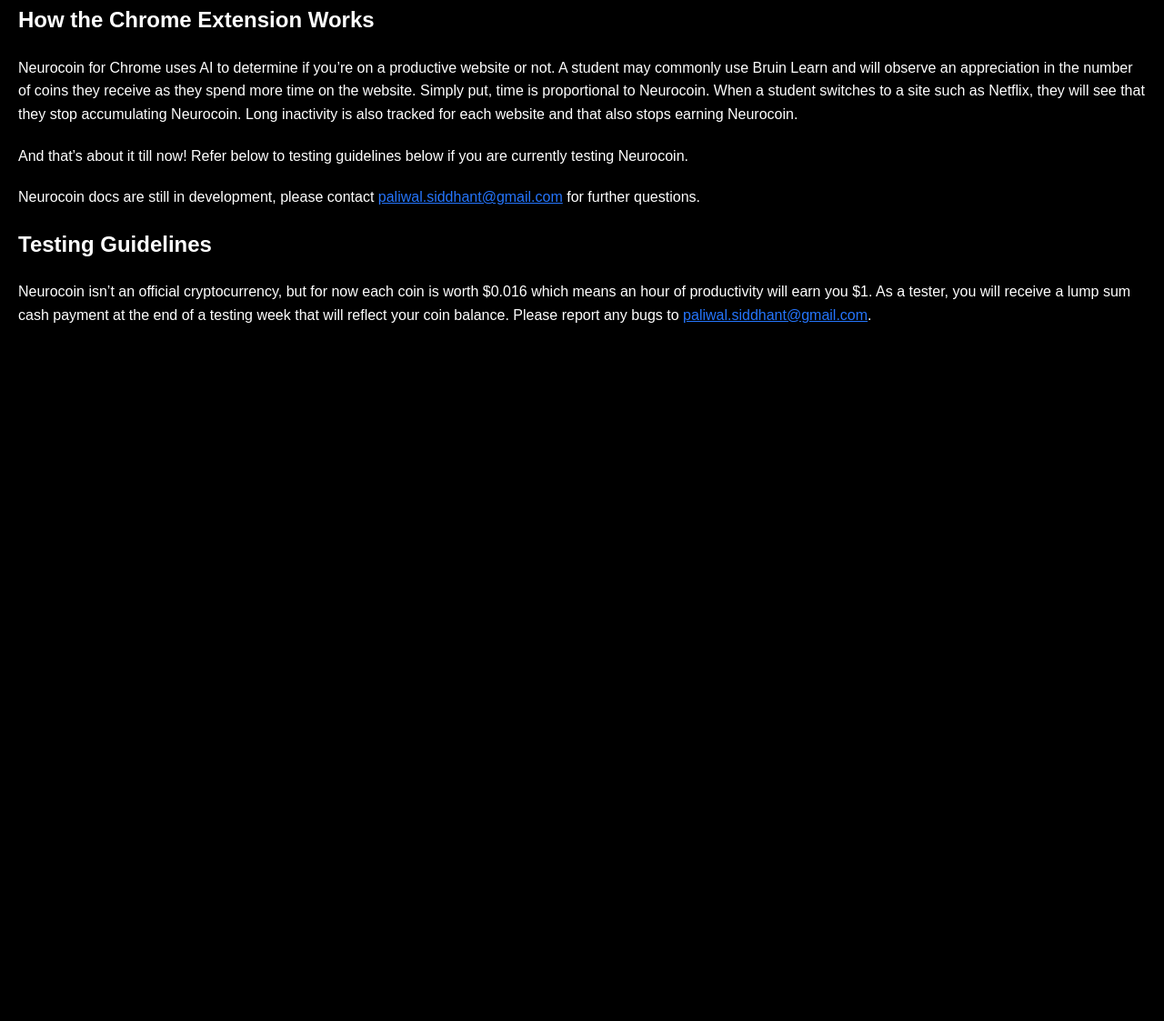
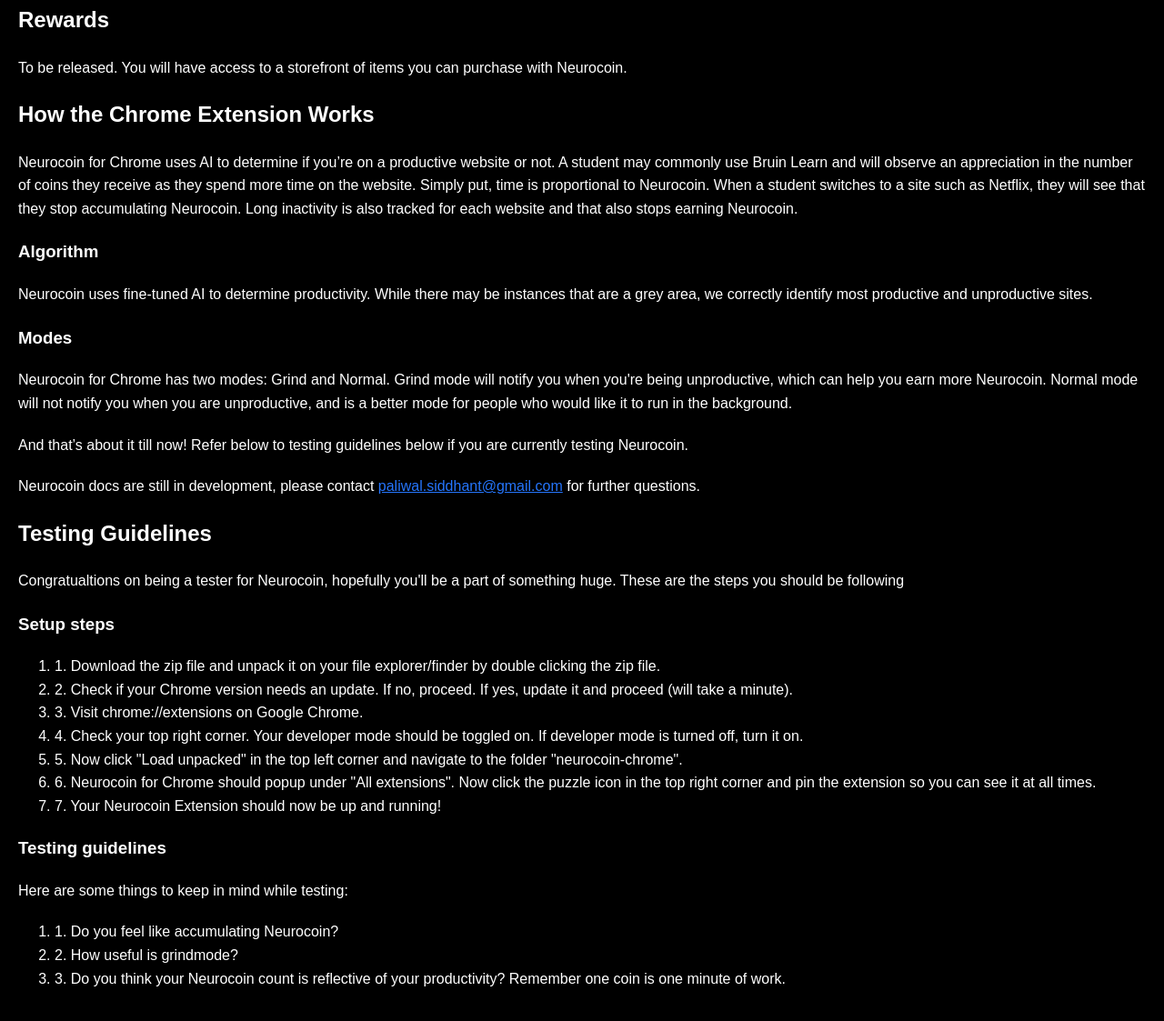
Before and after one commit to siddhantpaliwal2/siddhantpaliwal.github.io, a plain HTML site: page neurocoin-chrome/index.html in a window 1280 px wide. Shown: the part 317-1440 px from the top of the page at 91% size. Before the commit the page ends 800 px from the top, so only its background shows below. Drawn offline with Linux system fonts and the light colour scheme.

Commit message:
Updated docs

```diff
--- a/neurocoin-chrome/index.html
+++ b/neurocoin-chrome/index.html
@@ -36,6 +36,9 @@
     h2 {
       color: white;
     }
+    h3 {
+      color: white;
+    }
     p {
       margin-bottom: 20px;
     }
@@ -53,12 +56,35 @@
     <p>Neurocoin is currently in the testing phase. Refer to testing guidelines below.</p>
     <h1>Neurocoin</h1>
     <p>Neurocoin is a productivity coin that intends to leverage the power of a suite of applications across your desktop, browser, phone, and tablets to track your productivity and reward you based on your efforts. The more productive you are, the more you earn. Neurocoin hopes to eventually expose every user to discounted “brain-boosting” services such as books, academic material, podcasts, wellness subscriptions, e-books, and much more. These discounts will be redeemable with Neurocoin.</p>
+    <h2>Rewards</h2>
+    <p>To be released. You will have access to a storefront of items you can purchase with Neurocoin.</p>
     <h2>How the Chrome Extension Works</h2>
     <p>Neurocoin for Chrome uses AI to determine if you’re on a productive website or not. A student may commonly use Bruin Learn and will observe an appreciation in the number of coins they receive as they spend more time on the website. Simply put, time is proportional to Neurocoin. When a student switches to a site such as Netflix, they will see that they stop accumulating Neurocoin. Long inactivity is also tracked for each website and that also stops earning Neurocoin.</p>
+    <h3>Algorithm</h3>
+    <p>Neurocoin uses fine-tuned AI to determine productivity. While there may be instances that are a grey area, we correctly identify most productive and unproductive sites.</p>
+    <h3>Modes</h3>
+    <p>Neurocoin for Chrome has two modes: Grind and Normal. Grind mode will notify you when you're being unproductive, which can help you earn more Neurocoin. Normal mode will not notify you when you are unproductive, and is a better mode for people who would like it to run in the background.</p>
     <p>And that’s about it till now! Refer below to testing guidelines below if you are currently testing Neurocoin.</p>
     <p>Neurocoin docs are still in development, please contact <a href="mailto:paliwal.siddhant@gmail.com" class="contact">paliwal.siddhant@gmail.com</a> for further questions.</p>
     <h2>Testing Guidelines</h2>
-    <p>Neurocoin isn’t an official cryptocurrency, but for now each coin is worth $0.016 which means an hour of productivity will earn you $1. As a tester, you will receive a lump sum cash payment at the end of a testing week that will reflect your coin balance. Please report any bugs to <a href="mailto:paliwal.siddhant@gmail.com" class="contact">paliwal.siddhant@gmail.com</a>.</p>
-  </div>
+    <p>Congratualtions on being a tester for Neurocoin, hopefully you'll be a part of something huge. These are the steps you should be following</p>
+    <h3>Setup steps</h3>
+    <ol>
+      <li>1. Download the zip file and unpack it on your file explorer/finder by double clicking the zip file.</li>
+      <li>2. Check if your Chrome version needs an update. If no, proceed. If yes, update it and proceed (will take a minute).</li>
+      <li>3. Visit chrome://extensions on Google Chrome.</li>
+      <li>4. Check your top right corner. Your developer mode should be toggled on. If developer mode is turned off, turn it on. </li>
+      <li>5. Now click "Load unpacked" in the top left corner and navigate to the folder "neurocoin-chrome".</li>
+      <li>6. Neurocoin for Chrome should popup under "All extensions". Now click the puzzle icon in the top right corner and pin the extension so you can see it at all times.</li>
+      <li>7. Your Neurocoin Extension should now be up and running!</li>
+    </ol>
+    <h3>Testing guidelines</h3>
+    <p>Here are some things to keep in mind while testing:</p>
+    <ol>
+      <li>1. Do you feel like accumulating Neurocoin?</li>
+      <li>2. How useful is grindmode?</li>
+      <li>3. Do you think your Neurocoin count is reflective of your productivity? Remember one coin is one minute of work.</li>
+    </ol>
+    </div>
 </body>
 </html>
```
